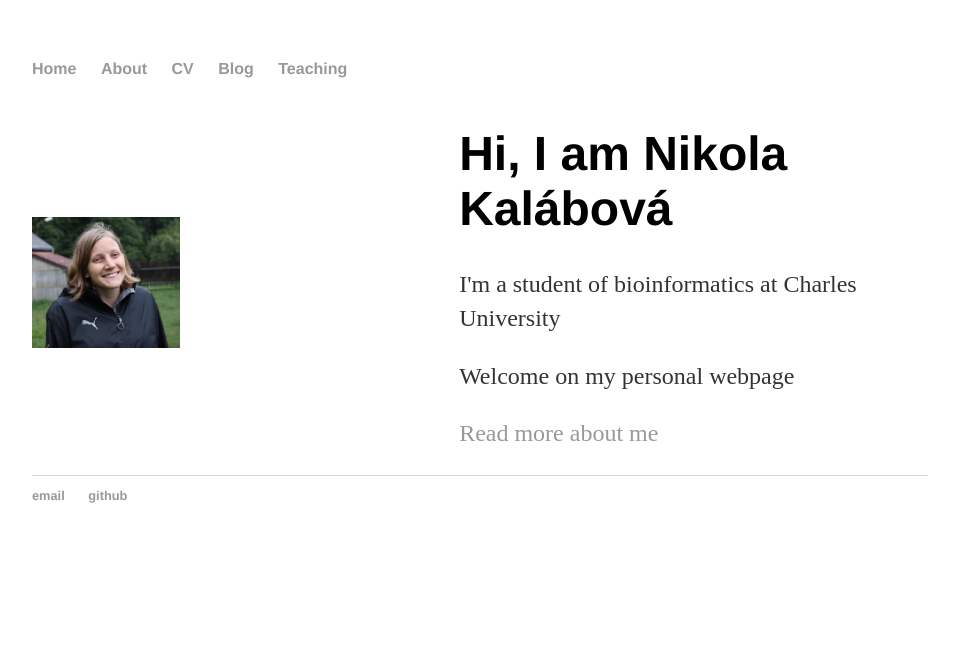
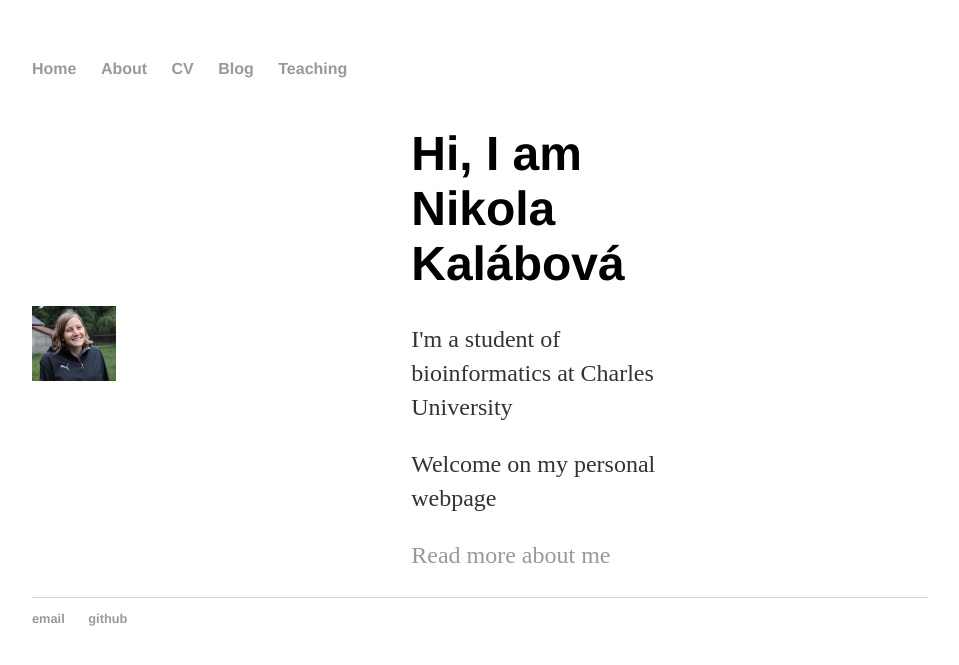
Before and after one commit to lavakin/lavakin.github.io, a Jekyll site: the page built from index.html, in a window 1280 px wide. Shown: the top 665 px of the page, without its empty margins (160-1119 px from the left). Built offline with Jekyll 4.4.1, drawn with Linux system fonts in a browser that asks for light colours.

Commit message:
Update index.html

```diff
--- a/index.html
+++ b/index.html
@@ -16,11 +16,10 @@ title: Nikola Kalábová, Personal Webpage
       }
       .image {
         flex-basis: 30%;
-        padding-right: 200px;
+        padding-right: 250px;
       }
       .text {
-        font-size: 20px;
-        padding-right: 10px;
+        padding-right: 250px;
       }
     </style>
   </head>
@@ -29,7 +28,7 @@ title: Nikola Kalábová, Personal Webpage
       <div class="image">
         <img src="/assets/images/profile_image.jpeg">
       </div>
-      <div>
+      <div class="text">
         <h1>Hi, I am Nikola Kalábová</h1>
 	<p>I'm a student of bioinformatics at Charles University</p>
 	<p>Welcome on my personal webpage</p>
```
